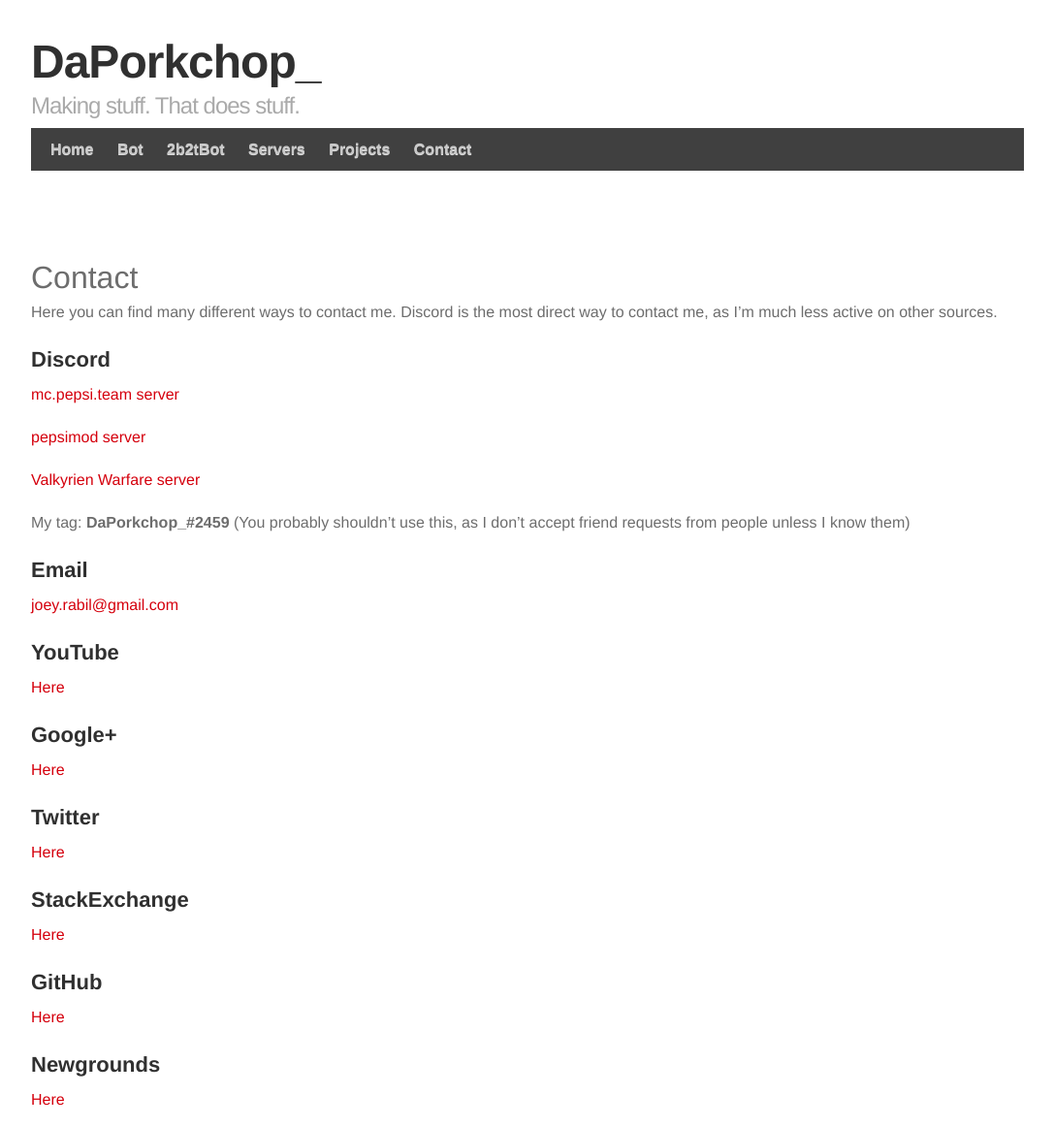
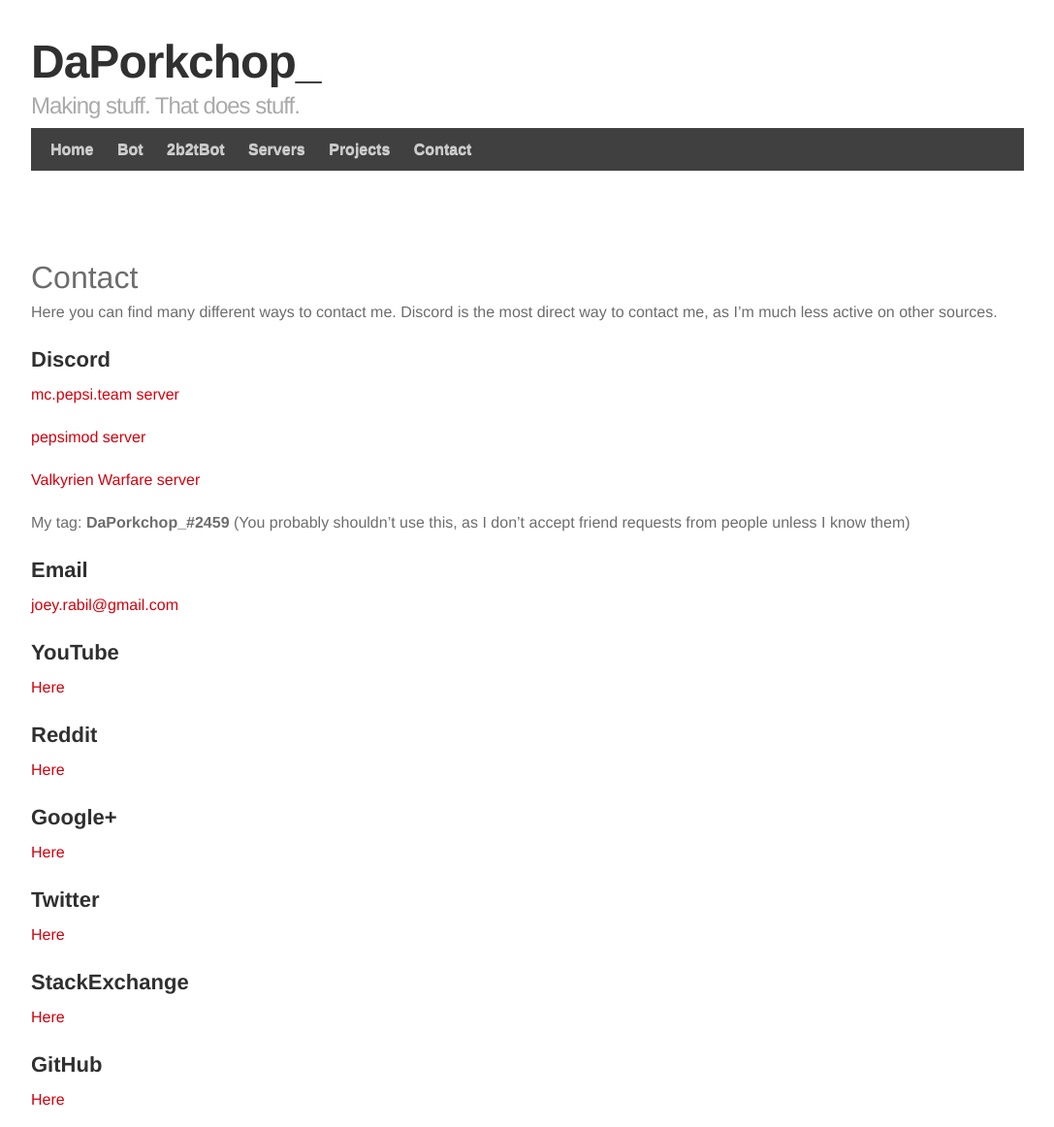
Before and after one commit to DaMatrix/damatrix.github.io, a Jekyll site: the page built from contact.md, in a window 1280 px wide, cut to the strip 0-1162 px from the top of the page. Shown: the whole strip at 97% size, without its empty margins (96-1183 px from the left). Built offline with Jekyll 4.4.1, drawn with Linux system fonts in a browser that asks for light colours; some web fonts are replaced; comment, search, counter and statistics services are not loaded; our own code applies the rules of GitHub Pages for plain Markdown files.

Commit message:
Update contact.md

```diff
--- a/contact.md
+++ b/contact.md
@@ -21,7 +21,12 @@ My tag: **DaPorkchop_#2459** (You probably shouldn't use this, as I don't accept
 
 [Here](https://www.youtube.com/channel/UCXvSjAgVHgNPJ9skUff1bRg)
 
+## Reddit
+
+[Here](https://www.reddit.com/user/DaPorkchop_/)
+
 ## Google+
+
 [Here](https://plus.google.com/u/0/118239262670396008815)
 
 ## Twitter
```
